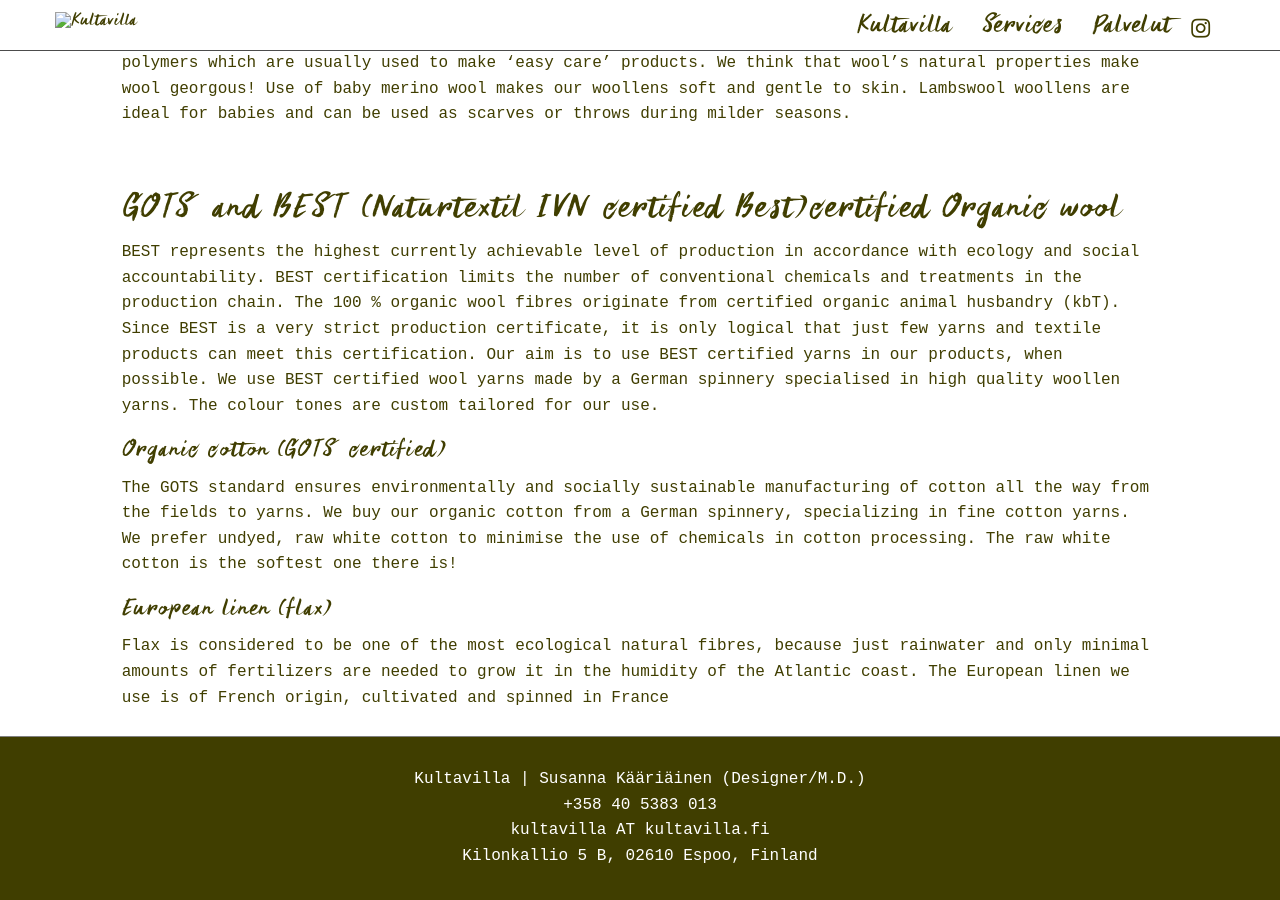
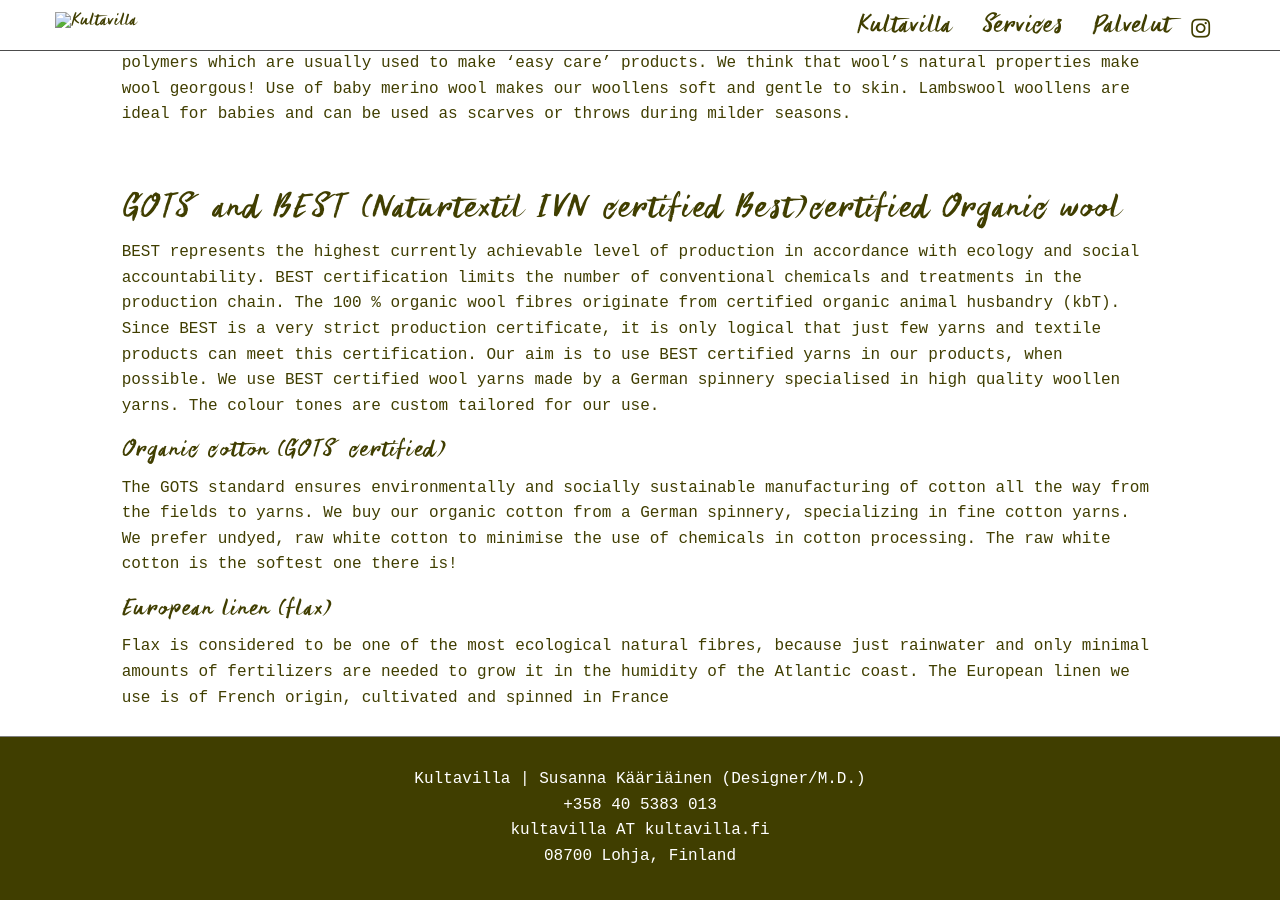
Before and after one commit to kultavilla/kultavilla.github.io, a Jekyll site: the page built from index.md, in a window 1280 px wide and 900 px high, scrolled down 5262 px. Built offline with Jekyll 4.4.1, drawn with Linux system fonts in a browser that asks for light colours; nearby versions of some CDN libraries.

Commit message:
Updated Contact

```diff
--- a/_kultavilla/contact.markdown
+++ b/_kultavilla/contact.markdown
@@ -10,7 +10,7 @@ text_text:
 
     kultavilla AT kultavilla.fi
 
-    Kilonkallio 5 B, 02610 Espoo
+    Ängsholmintie 175, 08700 Lohja
   en_text: |
     ## Contact
     Kultavilla | Susanna Kääriäinen (Designer/M.D.)
@@ -19,6 +19,6 @@ text_text:
 
     kultavilla AT kultavilla.fi
 
-    Kilonkallio 5 B, 02610 Espoo, Finland
+    08700 Lohja, Finland
 name: contact
 ---
```
